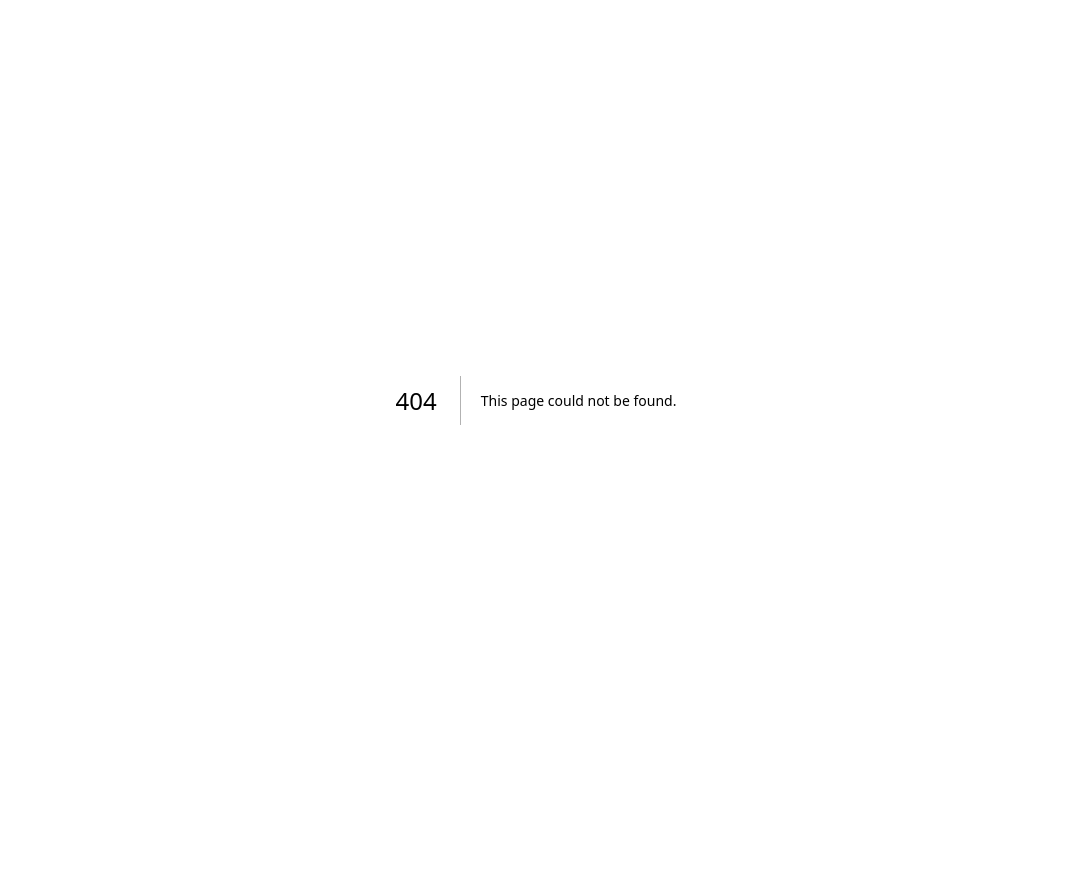
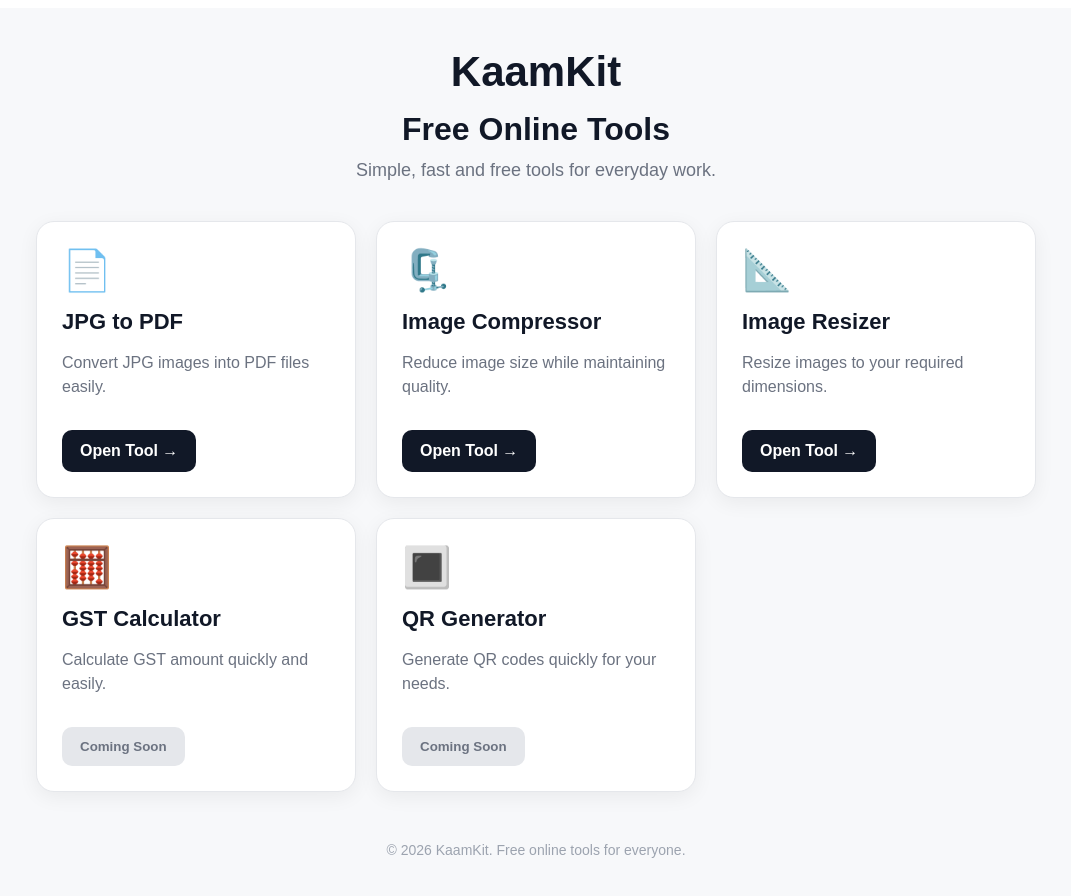
Before and after one commit to kaamkit/Kaamkit, a Next.js app: page / in a window 1280 px wide. Before the commit this address had no page. Shown: the top 896 px of the page, without its empty margins (104-1175 px from the left). Before the commit the page ends 800 px from the top, so only its background shows below. Built offline with nearby package versions, Linux system fonts and the light colour scheme.

Commit message:
Add Home component with online tools listing

```diff
--- /dev/null
+++ b/app/page.js
@@ -0,0 +1,172 @@
+export default function Home() {
+  const tools = [
+    {
+      name: "JPG to PDF",
+      description: "Convert JPG images into PDF files easily.",
+      icon: "📄",
+      link: "/jpg-to-pdf",
+      active: true,
+    },
+    {
+      name: "Image Compressor",
+      description: "Reduce image size while maintaining quality.",
+      icon: "🗜️",
+      link: "/image-compressor",
+      active: true,
+    },
+    {
+      name: "Image Resizer",
+      description: "Resize images to your required dimensions.",
+      icon: "📐",
+      link: "/image-resizer",
+      active: true,
+    },
+    {
+      name: "GST Calculator",
+      description: "Calculate GST amount quickly and easily.",
+      icon: "🧮",
+      link: "/gst-calculator",
+      active: false,
+    },
+    {
+      name: "QR Generator",
+      description: "Generate QR codes quickly for your needs.",
+      icon: "🔳",
+      link: "/qr-generator",
+      active: false,
+    },
+  ];
+
+  return (
+    <main style={styles.main}>
+      <section style={styles.hero}>
+        <div style={styles.logo}>KaamKit</div>
+
+        <h1 style={styles.title}>Free Online Tools</h1>
+
+        <p style={styles.subtitle}>
+          Simple, fast and free tools for everyday work.
+        </p>
+      </section>
+
+      <section style={styles.grid}>
+        {tools.map((tool) => (
+          <div key={tool.name} style={styles.card}>
+            <div style={styles.icon}>{tool.icon}</div>
+
+            <h2 style={styles.cardTitle}>{tool.name}</h2>
+
+            <p style={styles.description}>{tool.description}</p>
+
+            {tool.active ? (
+              <a href={tool.link} style={styles.button}>
+                Open Tool →
+              </a>
+            ) : (
+              <button style={styles.comingSoon} disabled>
+                Coming Soon
+              </button>
+            )}
+          </div>
+        ))}
+      </section>
+
+      <footer style={styles.footer}>
+        <p>© 2026 KaamKit. Free online tools for everyone.</p>
+      </footer>
+    </main>
+  );
+}
+
+const styles = {
+  main: {
+    minHeight: "100vh",
+    background: "#f7f8fa",
+    color: "#111827",
+    padding: "40px 20px",
+    fontFamily: "Arial, sans-serif",
+  },
+
+  hero: {
+    textAlign: "center",
+    maxWidth: "800px",
+    margin: "0 auto 40px",
+  },
+
+  logo: {
+    fontSize: "42px",
+    fontWeight: "800",
+    marginBottom: "15px",
+  },
+
+  title: {
+    fontSize: "32px",
+    margin: "0 0 12px",
+  },
+
+  subtitle: {
+    fontSize: "18px",
+    color: "#6b7280",
+    margin: 0,
+  },
+
+  grid: {
+    maxWidth: "1000px",
+    margin: "0 auto",
+    display: "grid",
+    gridTemplateColumns: "repeat(auto-fit, minmax(250px, 1fr))",
+    gap: "20px",
+  },
+
+  card: {
+    background: "#ffffff",
+    border: "1px solid #e5e7eb",
+    borderRadius: "18px",
+    padding: "25px",
+    boxShadow: "0 5px 20px rgba(0,0,0,0.06)",
+  },
+
+  icon: {
+    fontSize: "40px",
+    marginBottom: "15px",
+  },
+
+  cardTitle: {
+    fontSize: "22px",
+    margin: "0 0 10px",
+  },
+
+  description: {
+    color: "#6b7280",
+    lineHeight: "1.5",
+    minHeight: "48px",
+  },
+
+  button: {
+    display: "inline-block",
+    marginTop: "15px",
+    padding: "12px 18px",
+    background: "#111827",
+    color: "#ffffff",
+    textDecoration: "none",
+    borderRadius: "10px",
+    fontWeight: "600",
+  },
+
+  comingSoon: {
+    marginTop: "15px",
+    padding: "12px 18px",
+    background: "#e5e7eb",
+    color: "#6b7280",
+    border: "none",
+    borderRadius: "10px",
+    fontWeight: "600",
+  },
+
+  footer: {
+    textAlign: "center",
+    marginTop: "50px",
+    color: "#9ca3af",
+    fontSize: "14px",
+  },
+};
```
